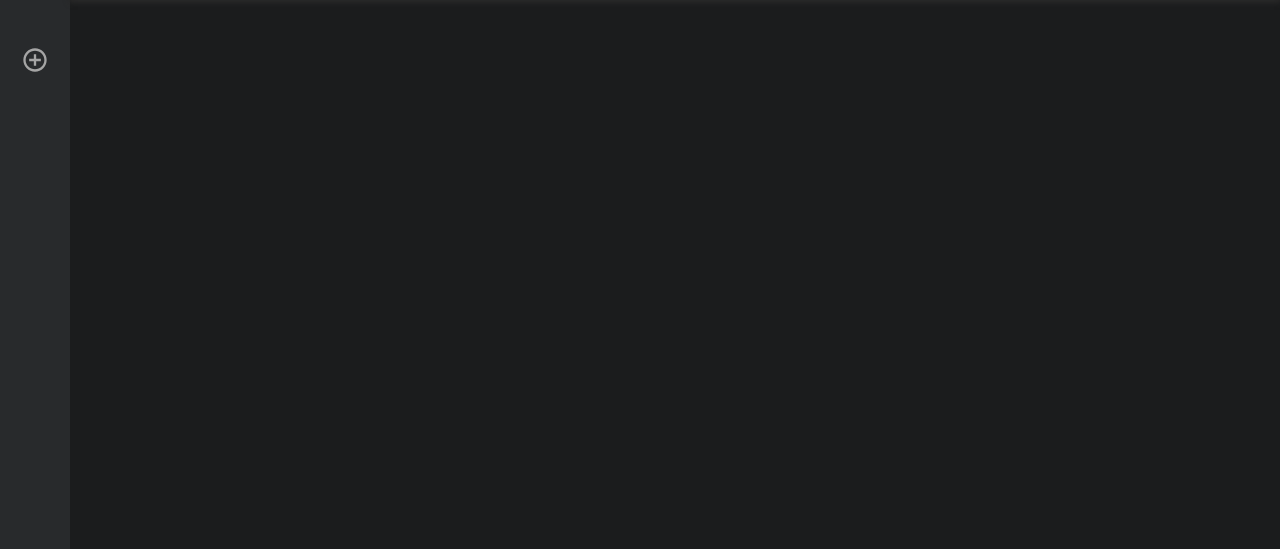
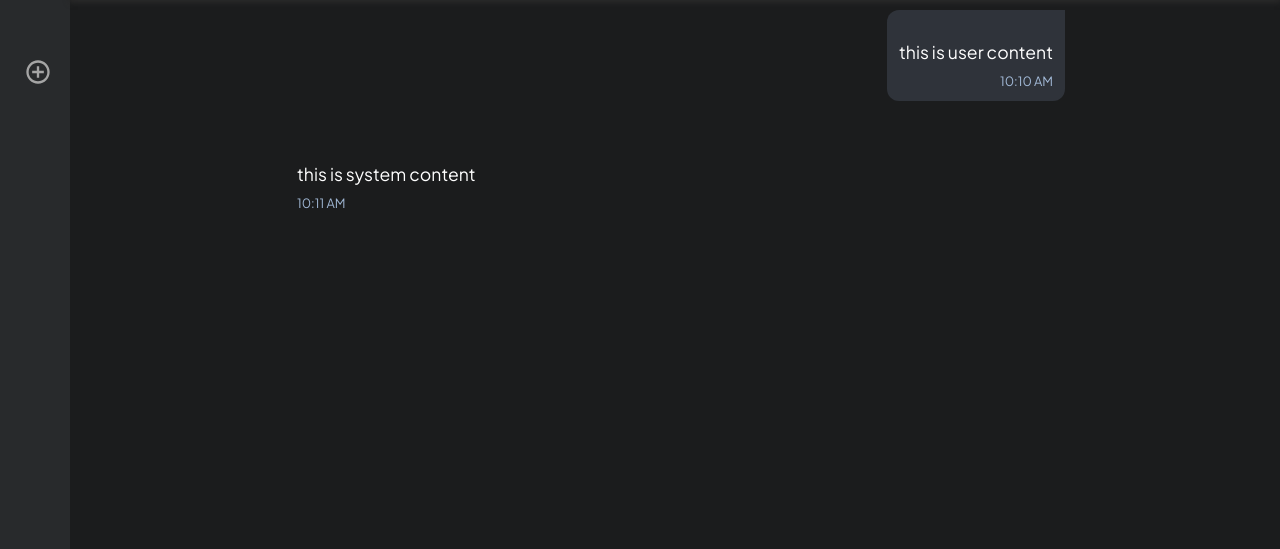
Before and after one commit to raichu03/linsight, a FastAPI app: page / in a window 1280 px wide. Shown: the part 90-639 px from the top of the page. Run offline with FastAPI, Linux system fonts and the light colour scheme.

Commit message:
added message display function

```diff
--- /dev/null
+++ b/app/static/css/chat.css
@@ -0,0 +1,68 @@
+main .content-section .text-box{
+    flex: 1;
+    width: 100%;
+    display: flex;
+    justify-content: center;
+    align-items: stretch;
+    min-height: 0;
+}
+
+main .content-section .text-box .container{
+    width: 780px;
+    display: flex;
+    flex-direction: column;
+    gap: 15px;
+    overflow-x: hidden;
+    overflow-y: auto;
+    padding: 10px;
+}
+
+.chat-box {
+    padding: 12px;
+    max-width: 75%;
+    margin-bottom: 16px;
+    position: relative;
+    display: flex;
+    flex-direction: column;
+    font-family: 'Plus_Jakarta_Sans';
+    gap: 5px;
+}
+
+.chat-box.user {
+    background-color: #2f333a;
+    color: #ffffff;
+    align-self: flex-end;
+    border-top-left-radius: 12px;
+    border-bottom-left-radius: 12px;
+    border-bottom-right-radius: 12px;
+}
+
+.chat-box.system {
+    max-width: 90%;
+    color: #ffffff;
+    align-self: flex-start;
+}
+
+.chat-box .content {
+    font-size: 1.1rem;
+    margin-bottom: 4px;
+    line-height: 1.4;
+    word-wrap: break-word;
+}
+
+.chat-box span {
+    font-size: 0.80rem;
+    display: block;
+    text-align: right;
+    color: inherit;
+    opacity: 0.8;
+    color: #bfdbfe;
+}
+
+.chat-box.user span {
+    align-self: flex-end;
+}
+
+.chat-box.system span {
+    align-self: flex-start;
+}
--- a/app/static/css/index.css
+++ b/app/static/css/index.css
@@ -17,116 +17,6 @@ body{
     color: #A5A5A5;
     overflow: hidden;
     display: flex;
-}
-
-/*=== Left bar ===*/
-.sidebar{
-    background: #282A2C;
-    width: 70px;
-    height: 100vh;
-    transition: width 0.3s ease;
-    overflow: hidden;
-}
-
-.sidebar .menu-button{
-    width: 70px;
-    height: 90px;
-    display: flex;
-    align-items: center;
-    justify-content: center;
-}
-
-.sidebar .menu-button .menu-img{
-    width: 26px;
-    height: 26px;
-    background-image: url('../assets/images/Menu.svg');
-    background-repeat: no-repeat;
-    background-size: cover;
-}
-
-.sidebar .menu-button .menu-img:hover{
-    cursor: pointer;
-}
-
-.sidebar .chat-box .chatbox-container .new-chat-label{
-    display: none;
-}
-
-.sidebar .chat-box{
-    width: 70px;
-    height: 120px;
-    display: flex;
-    align-items: center;
-    justify-content: center;
-}
-
-.sidebar .chat-box .new-chat{
-    width: 28px;
-    height: 28px;
-    border-radius: 18px;
-    background-image: url('../assets/images/add_circle.svg');
-    background-repeat: no-repeat;
-    background-size: cover;
-}
-
-.sidebar .chat-box .new-chat:hover{
-    cursor: pointer;
-    box-shadow: 0 0 2px 7px #32373D;
-}
-
-
-.sidebar.expanded{
-    width: 250px;
-}
-
-.sidebar.expanded .menu-button{
-    width: 70px;
-    height: 90px;
-    display: flex;
-    align-items: center;
-    justify-content: center;
-}
-
-.sidebar.expanded .menu-button .menu-img{
-    width: 26px;
-    height: 26px;
-    background-image: url('../assets/images/Menu.svg');
-    background-repeat: no-repeat;
-    background-size: cover;
-}
-
-.sidebar.expanded .chat-box{
-    width: 155px;
-    height: 120px;
-}
-
-.sidebar.expanded .chat-box .chatbox-container{
-    transition: width 0.3s ease;
-    background: #1B1C1D;
-    padding-top: 8px;
-    padding-bottom: 8px;
-    padding-left: 8px;
-    padding-right: 14px;
-    border-radius: 20px;
-    display: flex;
-    flex-direction: row;
-    align-items: center;
-    gap: 8px;
-}
-
-.sidebar.expanded .chat-box .chatbox-container .new-chat-label{
-    display: inline;
-    font-size: 18px;
-    font-weight: bold;
-}
-
-.sidebar.expanded .chat-box .new-chat{
-    width: 28px;
-    height: 28px;
-    border-radius: 18px;
-    background-image: url('../assets/images/add_circle.svg');
-    background-repeat: no-repeat;
-    background-size: cover;
 }
 
 /*=== Main section ===*/
@@ -176,11 +66,6 @@ main .content-section{
     display: flex;
     flex-direction: column;
 
-}
-
-main .content-section .text-box{
-    flex: 1;
-    width: 100%;
 }
 
 main .content-section .input-box{
--- /dev/null
+++ b/app/static/css/side-bar.css
@@ -0,0 +1,108 @@
+/*=== Left bar ===*/
+.sidebar{
+    background: #282A2C;
+    width: 70px;
+    height: 100vh;
+    transition: width 0.3s ease;
+    overflow: hidden;
+}
+
+.sidebar .menu-button{
+    width: 70px;
+    height: 90px;
+    display: flex;
+    align-items: center;
+    justify-content: center;
+}
+
+.sidebar .menu-button .menu-img{
+    width: 26px;
+    height: 26px;
+    background-image: url('../assets/images/Menu.svg');
+    background-repeat: no-repeat;
+    background-size: cover;
+}
+
+.sidebar .menu-button .menu-img:hover{
+    cursor: pointer;
+}
+
+.sidebar .chat-box .chatbox-container .new-chat-label{
+    display: none;
+}
+
+.sidebar .chat-box{
+    width: 70px;
+    height: 120px;
+    display: flex;
+    align-items: center;
+    justify-content: center;
+}
+
+.sidebar .chat-box .new-chat{
+    width: 28px;
+    height: 28px;
+    border-radius: 18px;
+    background-image: url('../assets/images/add_circle.svg');
+    background-repeat: no-repeat;
+    background-size: cover;
+}
+
+.sidebar .chat-box .new-chat:hover{
+    cursor: pointer;
+    box-shadow: 0 0 2px 7px #32373D;
+}
+
+.sidebar.expanded{
+    width: 250px;
+}
+
+.sidebar.expanded .menu-button{
+    width: 70px;
+    height: 90px;
+    display: flex;
+    align-items: center;
+    justify-content: center;
+}
+
+.sidebar.expanded .menu-button .menu-img{
+    width: 26px;
+    height: 26px;
+    background-image: url('../assets/images/Menu.svg');
+    background-repeat: no-repeat;
+    background-size: cover;
+}
+
+.sidebar.expanded .chat-box{
+    width: 155px;
+    height: 120px;
+}
+
+.sidebar.expanded .chat-box .chatbox-container{
+    transition: width 0.3s ease;
+    background: #1B1C1D;
+    padding-top: 8px;
+    padding-bottom: 8px;
+    padding-left: 8px;
+    padding-right: 14px;
+    border-radius: 20px;
+    display: flex;
+    flex-direction: row;
+    align-items: center;
+    gap: 8px;
+}
+
+.sidebar.expanded .chat-box .chatbox-container .new-chat-label{
+    display: inline;
+    font-size: 18px;
+    font-weight: bold;
+}
+
+.sidebar.expanded .chat-box .new-chat{
+    width: 28px;
+    height: 28px;
+    border-radius: 18px;
+    background-image: url('../assets/images/add_circle.svg');
+    background-repeat: no-repeat;
+    background-size: cover;
+}
--- a/app/templates/index.html
+++ b/app/templates/index.html
@@ -4,7 +4,11 @@
     <meta charset="UTF-8">
     <meta name="viewport" content="width=device-width, initial-scale=1.0">
     <title>linesight</title>
+
     <link rel="stylesheet" href="../static/css/index.css">
+    <link rel="stylesheet" href="../static/css/side-bar.css">
+    <link rel="stylesheet" href="../static/css/chat.css">
+
 </head>
 <body>
     <aside class="sidebar" id="sidebar">
@@ -26,7 +30,19 @@
             <div class="user-bar"></div>
         </nav>
         <section class="content-section">
-            <div class="text-box"></div>
+            <div class="text-box">
+                <div class="container">
+                    <div class="chat-box user">
+                        <p class="content">this is user content</p>
+                        <span>10:10 AM</span>
+                    </div>
+
+                    <div class="chat-box system">
+                        <p class="content">this is system content</p>
+                        <span>10:11 AM</span>
+                    </div>
+                </div>
+            </div>
             <div class="input-box">
                 <div class="input-field">
                     <div class="input-text">
```
